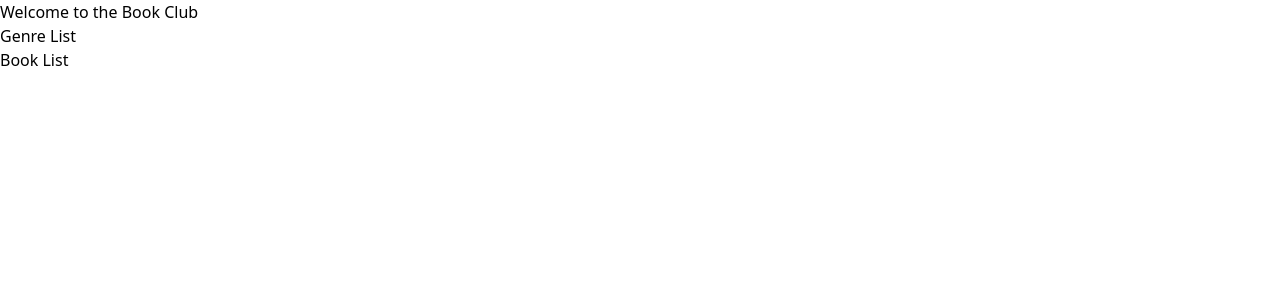
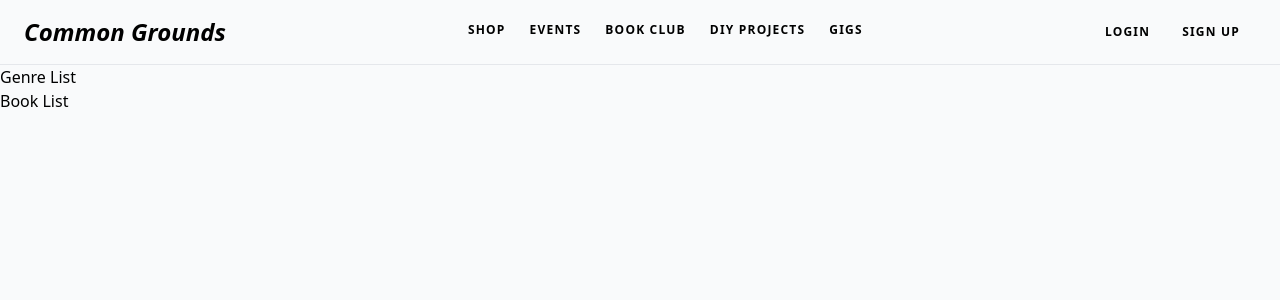
Before and after one commit to itsalexi/commongrounds-1, a Django app: page /bookclub/books in a window 1280 px wide. Shown: the top 300 px of the page. Run offline with Django 5.2, Linux system fonts and the light colour scheme; data that the repository does not hold is empty; some libraries are stand-ins or nearby versions.

Commit message:
feat: initialize design system

```diff
--- a/commongrounds/templates/base.html
+++ b/commongrounds/templates/base.html
@@ -10,15 +10,12 @@
   {% block styles %} {% endblock %}
 </head>
 
-<body>
-  <header>{% block header %} {% endblock %}</header>
-  <div id="content">
+<body class="bg-gray-50 min-h-screen">
+  {% include "navbar.html" %}
+  <main id="content">
     {% block content %} {% endblock %}
-  </div>
-</body>
-
-{% block scripts %} {% endblock %}
-
+  </main>
+  {% block scripts %} {% endblock %}
 </body>
 
 </html>
--- /dev/null
+++ b/commongrounds/templates/navbar.html
@@ -0,0 +1,80 @@
+<nav class="bg-surface border-b border-border sticky top-0 z-50">
+  <div class="max-w-7xl mx-auto px-6 flex items-center justify-between h-16">
+
+    <a href="/" class="font-display text-2xl font-bold italic">Common Grounds</a>
+
+    <div class="hidden md:flex items-center gap-6">
+      <a href="{% url 'merchstore:product_list' %}"
+        class="text-xs font-semibold uppercase tracking-widest text-text-subtle hover:text-primary border-b-2 border-transparent hover:border-primary transition-colors pb-0.5">Shop</a>
+      <a href="{% url 'localevents:event_list' %}"
+        class="text-xs font-semibold uppercase tracking-widest text-text-subtle hover:text-primary border-b-2 border-transparent hover:border-primary transition-colors pb-0.5">Events</a>
+      <a href="{% url 'bookclub:book_list' %}"
+        class="text-xs font-semibold uppercase tracking-widest text-text-subtle hover:text-primary border-b-2 border-transparent hover:border-primary transition-colors pb-0.5">Book
+        Club</a>
+      <a href="{% url 'diyprojects:project_list' %}"
+        class="text-xs font-semibold uppercase tracking-widest text-text-subtle hover:text-primary border-b-2 border-transparent hover:border-primary transition-colors pb-0.5">DIY
+        Projects</a>
+      <a href="{% url 'commissions:requests_list' %}"
+        class="text-xs font-semibold uppercase tracking-widest text-text-subtle hover:text-primary border-b-2 border-transparent hover:border-primary transition-colors pb-0.5">Gigs</a>
+    </div>
+
+    <div class="hidden md:flex items-center gap-4">
+      {% if user.is_authenticated %}
+      <a href="{% url 'accounts:profile_update' username=user.username %}" class="text-text-subtle hover:text-text">
+        <svg class="w-5 h-5" fill="none" viewBox="0 0 24 24" stroke="currentColor" stroke-width="1.75">
+          <path stroke-linecap="round" stroke-linejoin="round"
+            d="M15.75 6a3.75 3.75 0 1 1-7.5 0 3.75 3.75 0 0 1 7.5 0ZM4.501 20.118a7.5 7.5 0 0 1 14.998 0A17.933 17.933 0 0 1 12 21.75c-2.676 0-5.216-.584-7.499-1.632Z" />
+        </svg>
+      </a>
+      <form method="post" action="{% url 'logout' %}">{% csrf_token %}
+        <button
+          class="text-xs font-semibold uppercase tracking-widest text-text-subtle hover:text-primary cursor-pointer">Logout</button>
+      </form>
+      {% else %}
+      <a href="{% url 'login' %}"
+        class="text-xs font-semibold uppercase tracking-widest text-text-subtle hover:text-text">Login</a>
+      <a href="{% url 'accounts:register' %}"
+        class="text-xs font-semibold uppercase tracking-widest bg-primary text-on-primary px-4 py-2 rounded">Sign up</a>
+      {% endif %}
+    </div>
+
+    <button id="nav-toggle" class="md:hidden text-text-subtle hover:text-text">
+      <svg class="w-6 h-6" fill="none" stroke="currentColor" viewBox="0 0 24 24">
+        <path stroke-linecap="round" stroke-linejoin="round" stroke-width="2" d="M4 6h16M4 12h16M4 18h16" />
+      </svg>
+    </button>
+
+  </div>
+
+  <div id="mobile-menu" class="hidden md:hidden border-t border-border px-6 py-4 flex flex-col gap-4">
+    <a href="{% url 'merchstore:product_list' %}"
+      class="nav-link text-sm font-medium text-text hover:text-primary">Shop</a>
+    <a href="{% url 'localevents:event_list' %}"
+      class="nav-link text-sm font-medium text-text hover:text-primary">Events</a>
+    <a href="{% url 'bookclub:book_list' %}" class="nav-link text-sm font-medium text-text hover:text-primary">Book
+      Club</a>
+    <a href="{% url 'diyprojects:project_list' %}" class="nav-link text-sm font-medium text-text hover:text-primary">DIY
+      Projects</a>
+    <a href="{% url 'commissions:requests_list' %}"
+      class="nav-link text-sm font-medium text-text hover:text-primary">Gigs</a>
+    <div class="border-t border-border pt-4 flex gap-4">
+      {% if user.is_authenticated %}
+      <a href="{% url 'accounts:profile_update' username=user.username %}" class="text-sm font-medium text-text">{{
+        user.username }}</a>
+      <form method="post" action="{% url 'logout' %}">{% csrf_token %}
+        <button class="text-sm text-text-subtle hover:text-primary cursor-pointer">Logout</button>
+      </form>
+      {% else %}
+      <a href="{% url 'login' %}" class="text-sm text-text-subtle">Login</a>
+      <a href="{% url 'accounts:register' %}"
+        class="text-sm font-semibold bg-primary text-on-primary px-4 py-2 rounded">Sign up</a>
+      {% endif %}
+    </div>
+  </div>
+</nav>
+
+<script>
+  document.getElementById('nav-toggle').addEventListener('click', () => {
+    document.getElementById('mobile-menu').classList.toggle('hidden');
+  });
+</script>
```
Also changed, not shown: commongrounds/theme/static_src/src/styles.css (+32 -7 lines).
